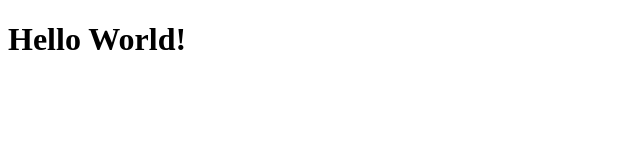
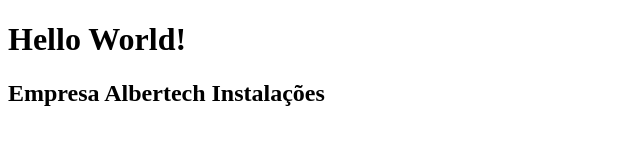
Before and after one commit to Dev-IgorOliveira/albertech, a plain HTML site: page index.html in a window 1280 px wide. Shown: the whole page, without its empty margins (0-640 px from the left). Drawn offline with Linux system fonts and the light colour scheme.

Commit message:
Add new line H2

```diff
--- a/index.html
+++ b/index.html
@@ -7,5 +7,6 @@
   </head>
   <body>
     <h1>Hello World!</h1>
+    <h2>Empresa Albertech Instalações</h2>
   </body>
 </html>
```
